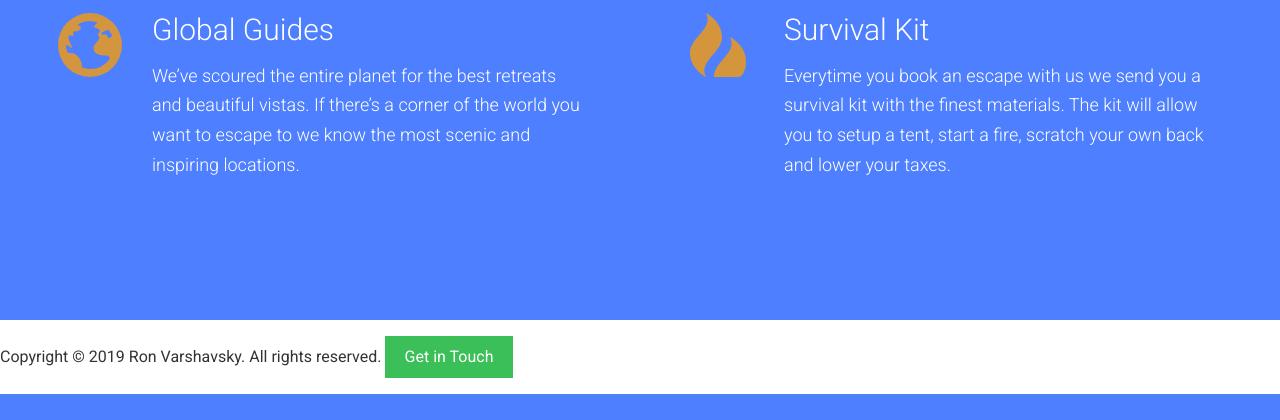
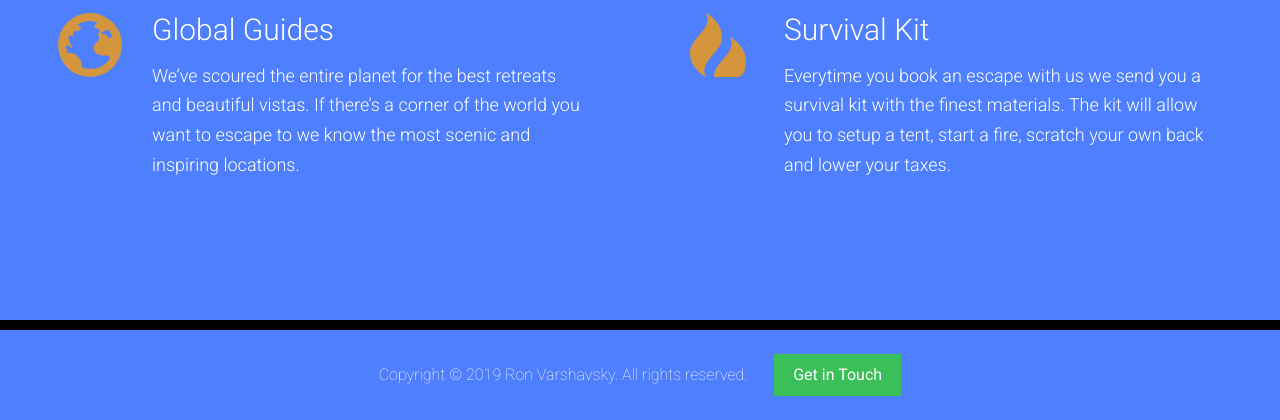
Before and after one commit to VangoCode/ronvar, a PHP site: page / in a window 1280 px wide. Shown: the part 1951-2371 px from the top of the page. Before the commit the page ends 2345 px from the top, so only its background shows below. Run offline with PHP 8.4, Linux system fonts and the light colour scheme; some web fonts are replaced.

Commit message:
Completed styling the footer

```diff
--- a/app/assets/styles/styles.css
+++ b/app/assets/styles/styles.css
@@ -13,3 +13,4 @@
 @import "modules/_performance";
 @import "modules/_site-header";
 @import "modules/_primary-nav";
+@import "modules/_site-footer";
--- a/app/index.html
+++ b/app/index.html
@@ -92,7 +92,7 @@
             </div> <!-- .wrapper -->
         </div> <!-- .about -->
 
-        <div id="performance" class="page-section page-section--blue">
+        <div id="performance" class="page-section page-section--blue page-section--b-black">
             <div class="wrapper">
                 <h2 class="section-title"><img class="section-title__icon" src="assets/images/icons/star.svg">Why <strong>Me?</strong></h2>
 
@@ -136,8 +136,10 @@
         </div> <!-- .performance -->
 
 
-        <footer>
-            <p>Copyright &copy; 2019 Ron Varshavsky. All rights reserved. <a href="#" class="btn btn--green">Get in Touch</a></p>
+        <footer class="site-footer">
+            <div class="wrapper">
+                <p><span class="site-footer__text">Copyright &copy; 2019 Ron Varshavsky. All rights reserved.</span> <a href="#" class="btn btn--green">Get in Touch</a></p>
+            </div>
         </footer>
 
         <script src="assets/scripts/App.js"></script>
--- a/app/temp/styles/styles.css
+++ b/app/temp/styles/styles.css
@@ -852,3 +852,25 @@ a {
         text-decoration: none;
         font-weight: 300;
     }
+
+.site-footer {
+    background-color: #4E7FFF;
+    color: white;
+    padding: .5rem 0;
+    text-align: center;
+}
+
+.site-footer__text {
+        display: block;
+        margin-bottom: 1rem;
+        font-weight: 200;
+    }
+
+@media (min-width: 768px) {
+
+.site-footer__text {
+            display: inline;
+            margin-bottom: 0;
+            margin-right: 1.4rem
+    }
+    }
```
Also changed, not shown: app/assets/styles/modules/_site-footer.css (added, +18 -0 lines).
